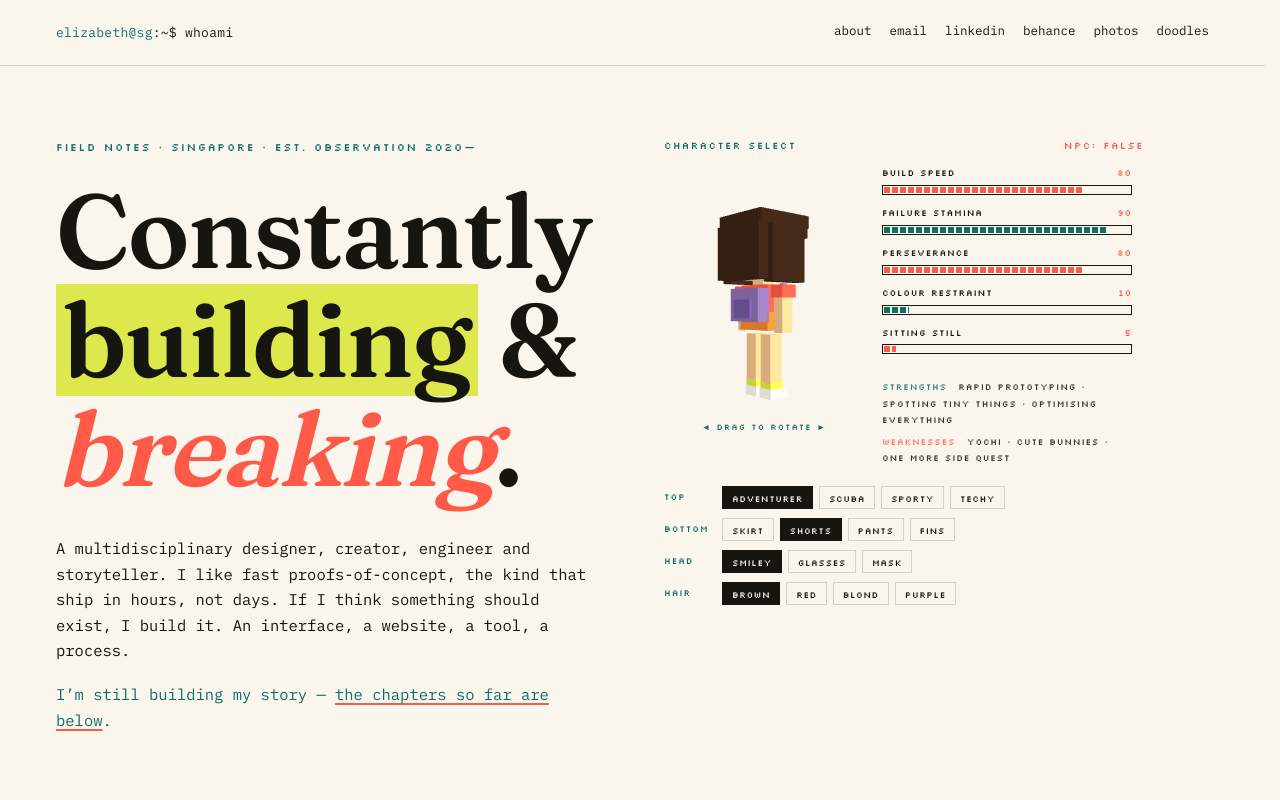
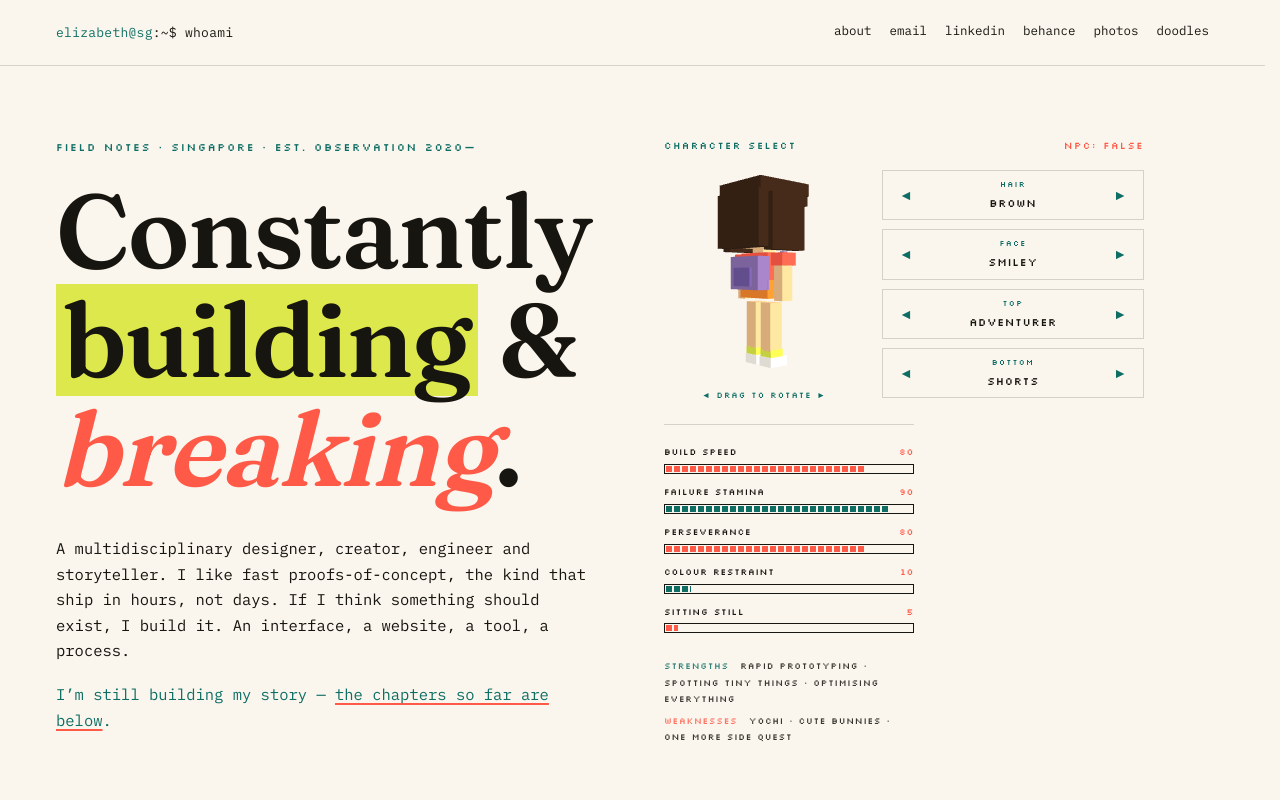
Before and after one commit to luppieliz/portfolio, a Next.js app: page / in a window 1280 px wide. Shown: the top 800 px of the page. Built offline with nearby package versions, Linux system fonts and the light colour scheme.

Commit message:
Character-creator arrow selectors beside avatar; move stat bars below

```diff
--- a/app/globals.css
+++ b/app/globals.css
@@ -606,44 +606,62 @@ footer .egg-hint {
   }
 }
 
-/* ---------- avatar customizer ---------- */
+/* ---------- avatar customizer (game-creator selectors) ---------- */
 .avatar-customizer {
-  margin-top: 20px;
   display: grid;
   gap: 9px;
+  align-content: center;
 }
-.cust-row {
+/* stat bars now sit below the character block */
+.char-card > .stats {
+  margin-top: 22px;
+  padding-top: 20px;
+  border-top: 1px solid var(--hairline);
+}
+.cust-select {
   display: flex;
-  flex-wrap: wrap;
-  gap: 6px;
   align-items: center;
+  justify-content: space-between;
+  gap: 8px;
+  border: 1px solid var(--hairline);
+  padding: 7px 10px;
 }
-.cust-row .cust-label {
+.cust-arrow {
+  font-family: var(--mono);
+  font-size: 14px;
+  line-height: 1;
+  background: none;
+  border: none;
+  color: var(--teal);
+  cursor: pointer;
+  padding: 2px 6px;
+  transition: color 0.15s, transform 0.1s;
+}
+.cust-arrow:hover,
+.cust-arrow:focus-visible {
+  color: var(--coral);
+}
+.cust-arrow:active {
+  transform: scale(0.82);
+}
+.cust-pick {
+  flex: 1;
+  text-align: center;
+}
+.cust-pick .cat {
+  display: block;
   font-family: var(--pix);
-  font-size: 9px;
-  letter-spacing: 0.1em;
+  font-size: 8px;
+  letter-spacing: 0.16em;
   color: var(--teal);
-  width: 52px;
-  flex: none;
 }
-.cust-row button {
+.cust-pick .val {
+  display: block;
   font-family: var(--pix);
-  font-size: 9px;
-  letter-spacing: 0.05em;
-  padding: 6px 9px 4px;
-  border: 1px solid var(--hairline);
-  background: none;
+  font-size: 11px;
+  letter-spacing: 0.06em;
   color: var(--ink);
-  cursor: pointer;
-  transition: all 0.15s;
-}
-.cust-row button:hover {
-  border-color: var(--ink);
-}
-.cust-row button.on {
-  background: var(--ink);
-  color: var(--paper);
-  border-color: var(--ink);
+  margin-top: 3px;
 }
 .stats {
   display: grid;
--- a/components/CharacterSheet.tsx
+++ b/components/CharacterSheet.tsx
@@ -33,7 +33,8 @@ const HAIRS: { k: Hair; l: string }[] = [
   { k: "purple", l: "purple" },
 ];
 
-function Row<T extends string>({
+// game-creator style: ◄ part ► flicks through the options
+function Selector<T extends string>({
   label,
   options,
   value,
@@ -44,19 +45,34 @@ function Row<T extends string>({
   value: T;
   onChange: (v: T) => void;
 }) {
+  const idx = Math.max(
+    0,
+    options.findIndex((o) => o.k === value)
+  );
+  const go = (dir: number) =>
+    onChange(options[(idx + dir + options.length) % options.length].k);
   return (
-    <div className="cust-row" role="group" aria-label={label}>
-      <span className="cust-label">{label}</span>
-      {options.map((o) => (
-        <button
-          key={o.k}
-          className={value === o.k ? "on" : undefined}
-          aria-pressed={value === o.k}
-          onClick={() => onChange(o.k)}
-        >
-          {o.l}
-        </button>
-      ))}
+    <div className="cust-select" role="group" aria-label={label}>
+      <button
+        className="cust-arrow"
+        aria-label={`previous ${label}`}
+        onClick={() => go(-1)}
+      >
+        ◄
+      </button>
+      <span className="cust-pick">
+        <span className="cat">{label}</span>
+        <span className="val" aria-live="polite">
+          {options[idx].l}
+        </span>
+      </span>
+      <button
+        className="cust-arrow"
+        aria-label={`next ${label}`}
+        onClick={() => go(1)}
+      >
+        ►
+      </button>
     </div>
   );
 }
@@ -80,14 +96,19 @@ export default function CharacterSheet() {
             ◄ drag to rotate ►
           </span>
         </div>
-        <StatBars />
+        <div className="avatar-customizer">
+          <Selector label="hair" options={HAIRS} value={hair} onChange={setHair} />
+          <Selector label="face" options={HEADS} value={head} onChange={setHead} />
+          <Selector label="top" options={TOPS} value={top} onChange={setTop} />
+          <Selector
+            label="bottom"
+            options={BOTTOMS}
+            value={bottom}
+            onChange={setBottom}
+          />
+        </div>
       </div>
-      <div className="avatar-customizer">
-        <Row label="top" options={TOPS} value={top} onChange={setTop} />
-        <Row label="bottom" options={BOTTOMS} value={bottom} onChange={setBottom} />
-        <Row label="head" options={HEADS} value={head} onChange={setHead} />
-        <Row label="hair" options={HAIRS} value={hair} onChange={setHair} />
-      </div>
+      <StatBars />
     </>
   );
 }
```
